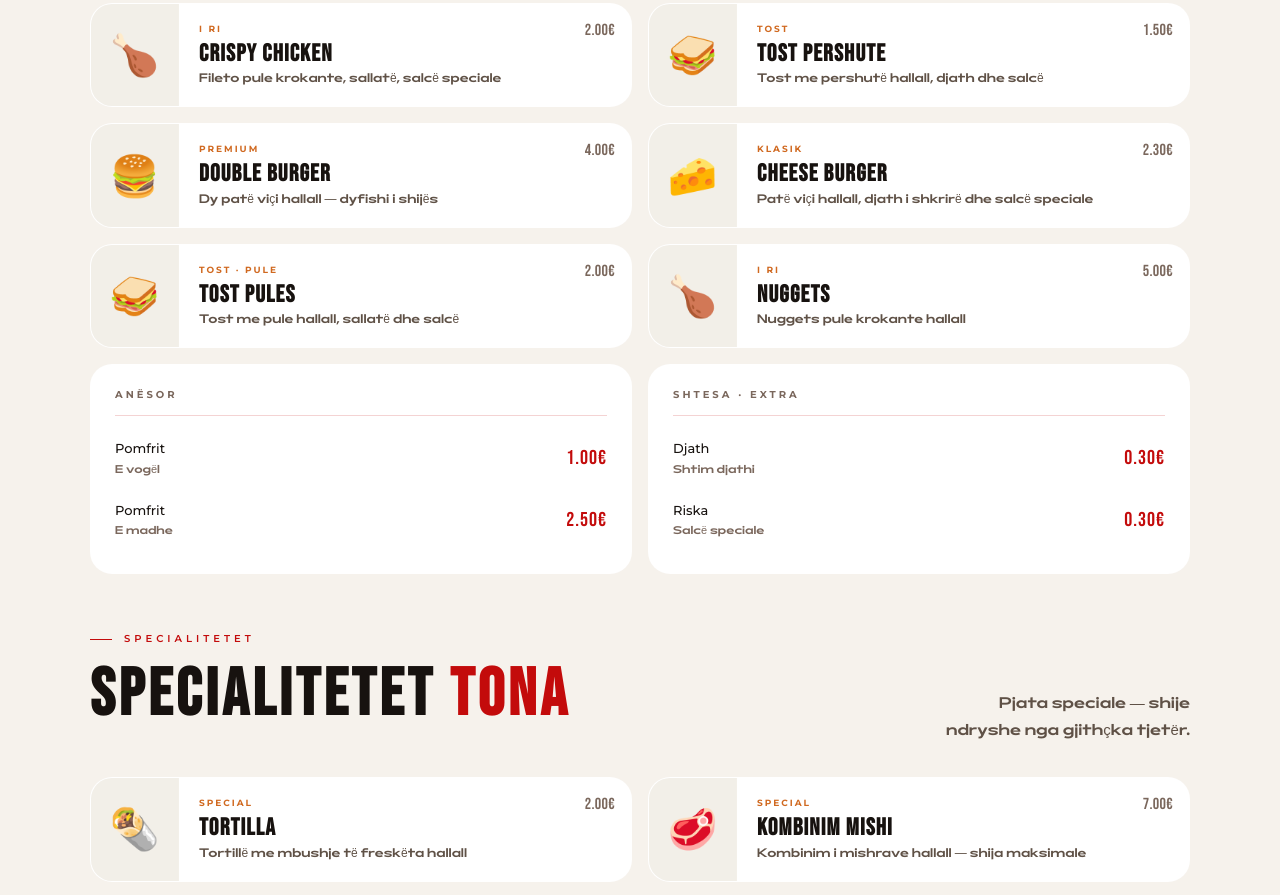
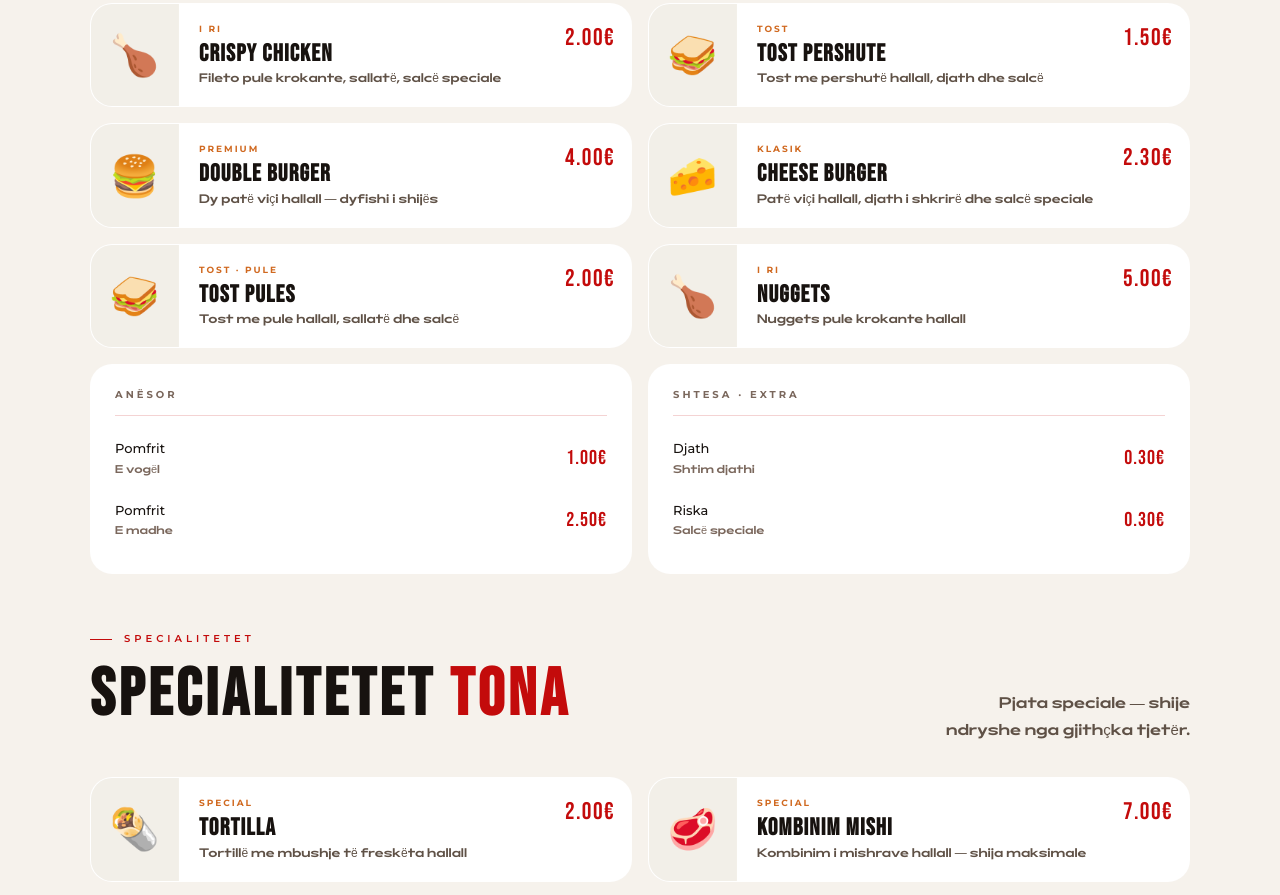
Before and after one commit to RIADBELU/hallallburger, a plain HTML site: page index.html in a window 1280 px wide. Shown: the part 2279-3174 px from the top of the page. Drawn offline with nearby package versions, Linux system fonts and the light colour scheme.

Commit message:
Update index.html

```diff
--- a/index.html
+++ b/index.html
@@ -380,7 +380,7 @@
         <h3 class="mc-name">Crispy Chicken</h3>
         <p class="mc-sub">Fileto pule krokante, sallatë, salcë speciale</p>
       </div>
-      <div class="mc-price mc-price--soon" aria-label="çmimi së shpejti">2.00€</div>
+      <div class="mc-price" aria-label="çmimi së shpejti">2.00€</div>
     </article>
 
     <article class="mc fu" role="listitem">
@@ -390,7 +390,7 @@
         <h3 class="mc-name">Tost Pershute</h3>
         <p class="mc-sub">Tost me pershutë hallall, djath dhe salcë</p>
       </div>
-      <div class="mc-price mc-price--soon" aria-label="çmimi së shpejti">1.50€</div>
+      <div class="mc-price" aria-label="çmimi së shpejti">1.50€</div>
     </article>
 
     <article class="mc fu" role="listitem">
@@ -400,7 +400,7 @@
         <h3 class="mc-name">Double Burger</h3>
         <p class="mc-sub">Dy patë viçi hallall — dyfishi i shijës</p>
       </div>
-      <div class="mc-price mc-price--soon" aria-label="çmimi së shpejti">4.00€</div>
+      <div class="mc-price" aria-label="çmimi së shpejti">4.00€</div>
     </article>
 
     <article class="mc fu" role="listitem">
@@ -410,7 +410,7 @@
         <h3 class="mc-name">Cheese Burger</h3>
         <p class="mc-sub">Patë viçi hallall, djath i shkrirë dhe salcë speciale</p>
       </div>
-      <div class="mc-price mc-price--soon" aria-label="çmimi së shpejti">2.30€</div>
+      <div class="mc-price" aria-label="çmimi së shpejti">2.30€</div>
     </article>
 
     <article class="mc fu" role="listitem">
@@ -420,7 +420,7 @@
         <h3 class="mc-name">Tost Pules</h3>
         <p class="mc-sub">Tost me pule hallall, sallatë dhe salcë</p>
       </div>
-      <div class="mc-price mc-price--soon" aria-label="çmimi së shpejti">2.00€</div>
+      <div class="mc-price" aria-label="çmimi së shpejti">2.00€</div>
     </article>
 
     <article class="mc fu" role="listitem">
@@ -430,7 +430,7 @@
         <h3 class="mc-name">Nuggets</h3>
         <p class="mc-sub">Nuggets pule krokante hallall</p>
       </div>
-      <div class="mc-price mc-price--soon" aria-label="çmimi së shpejti">5.00€</div>
+      <div class="mc-price" aria-label="çmimi së shpejti">5.00€</div>
     </article>
   </div>
 
@@ -477,7 +477,7 @@
           <h3 class="mc-name">Tortilla</h3>
           <p class="mc-sub">Tortillë me mbushje të freskëta hallall</p>
         </div>
-        <div class="mc-price mc-price--soon" aria-label="çmimi së shpejti">2.00€</div>
+        <div class="mc-price" aria-label="çmimi së shpejti">2.00€</div>
       </article>
 
       <article class="mc fu" role="listitem">
@@ -487,7 +487,7 @@
           <h3 class="mc-name">Kombinim Mishi</h3>
           <p class="mc-sub">Kombinim i mishrave hallall — shija maksimale</p>
         </div>
-        <div class="mc-price mc-price--soon" aria-label="çmimi së shpejti">7.00€</div>
+        <div class="mc-price" aria-label="çmimi së shpejti">7.00€</div>
       </article>
 
       <article class="mc fu" role="listitem">
@@ -497,7 +497,7 @@
           <h3 class="mc-name">Kaqika Nxehtë</h3>
           <p class="mc-sub">Kaqikë hallall, turshi dhe salcë speciale</p>
         </div>
-        <div class="mc-price mc-price--soon" aria-label="çmimi së shpejti">4.00€</div>
+        <div class="mc-price" aria-label="çmimi së shpejti">4.00€</div>
       </article>
 
       <article class="mc fu mc-coming" role="listitem" aria-hidden="true">
```
